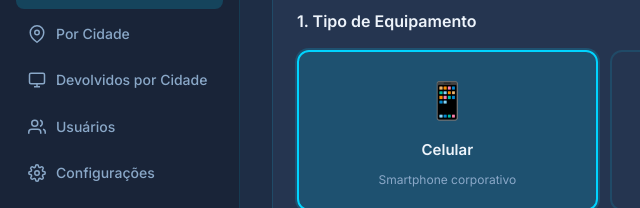
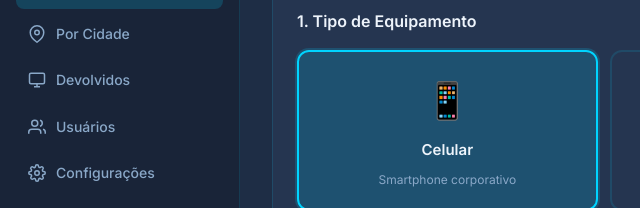
Before and after one commit to jmarques029/Termos, a website: page public/criar.html in a window 1280 px wide. Shown: the part 197-405 px from the top of the page, 0-640 px from the left. Drawn offline with Linux system fonts and the light colour scheme; no server answers; sample sign-in values are in the browser's storage.

Commit message:
chore: alterar nome da aba Devolvidos por Cidade para Devolvidos no menu e telas

```diff
--- a/public/criar.html
+++ b/public/criar.html
@@ -42,7 +42,7 @@
         </a>
         <a href="/cidades.html?aba=devolvidos" class="nav-item">
           <svg viewBox="0 0 24 24" fill="none" stroke="currentColor" stroke-width="2"><rect x="2" y="3" width="20" height="14" rx="2" ry="2"/><line x1="8" y1="21" x2="16" y2="21"/><line x1="12" y1="17" x2="12" y2="21"/></svg>
-          Devolvidos por Cidade
+          Devolvidos
         </a>
         <a href="/usuarios.html" class="nav-item">
           <svg viewBox="0 0 24 24" fill="none" stroke="currentColor" stroke-width="2"><path d="M17 21v-2a4 4 0 0 0-4-4H5a4 4 0 0 0-4 4v2"/><circle cx="9" cy="7" r="4"/><path d="M23 21v-2a4 4 0 0 0-3-3.87"/><path d="M16 3.13a4 4 0 0 1 0 7.75"/></svg>
```
Also changed, not shown: public/cidades.html (+2 -2 lines), public/configuracoes.html (+1 -1 lines), public/conta.html (+1 -1 lines), public/dashboard.html (+1 -1 lines), public/usuarios.html (+1 -1 lines), public/visualizar.html (+1 -1 lines).
